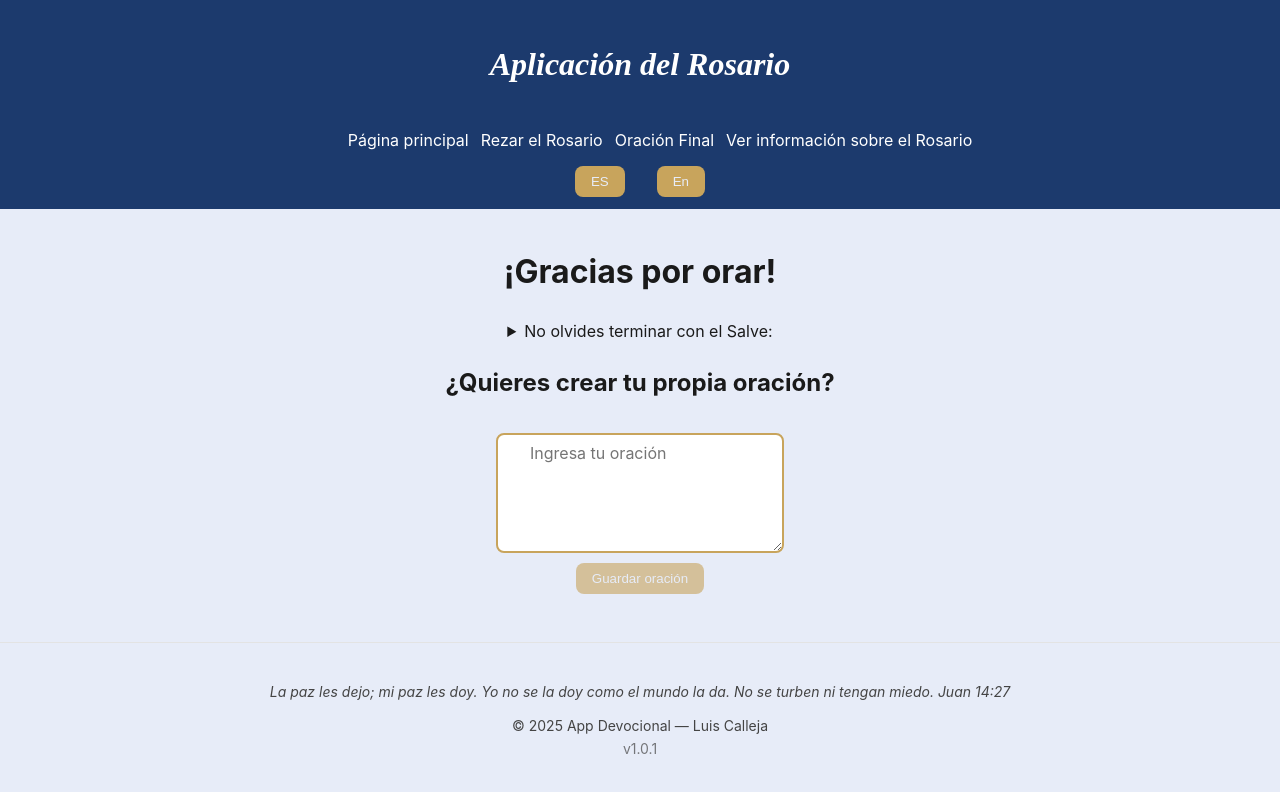
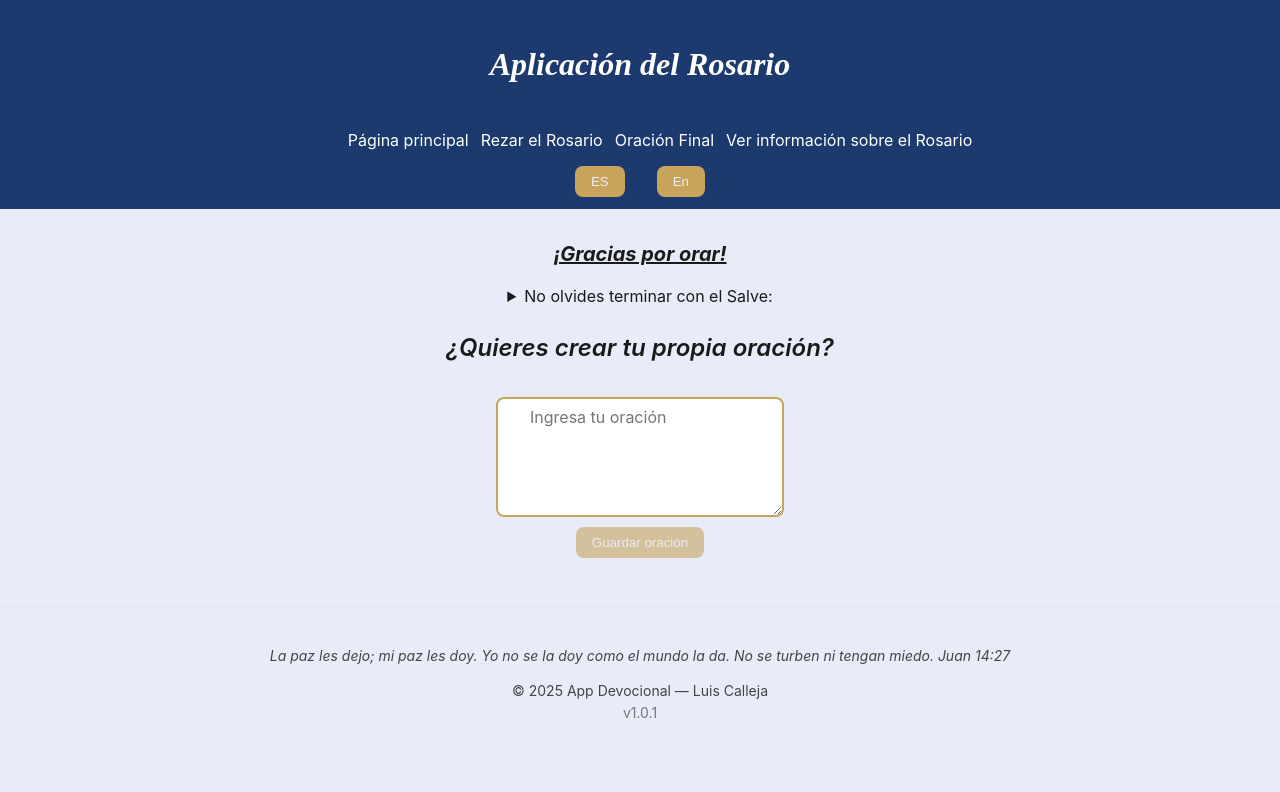
Before and after one commit to LuisDev912/Rosary-guide, a React (Vite) app: page /Rosary/end in a window 1280 px wide. Shown: the top 792 px of the page. Built offline with nearby package versions, Linux system fonts and the light colour scheme.

Commit message:
"feat: improve UI - Add flex styles with a gap to the links in the home page. - Add .title and .subtitle class names in some <h1> and <h2> texts for some pages."

```diff
--- a/src/pages/HomePage.jsx
+++ b/src/pages/HomePage.jsx
@@ -6,19 +6,19 @@ export default function HomePage() {
 
     return (
         <main>
-            <h1>{t("home.title")}</h1>
-            <h2>{t("home.subtitle")}</h2>
+            <h1 className="title">{t("home.title")}</h1>
+            <h2 className="subtitle">{t("home.subtitle")}</h2>
             <p>{t("overview.intro")}</p>
 
+            <div className="navigationLinks" style={{display: 'flex', gap: '15px'}}>
                 <NavLink to="/Rosary" className="start-link">
                     {t("home.startButton")}
                 </NavLink>
 
-            <span style={{ margin: '10px' }}></span> {/* this is temporal*/}
-
                 <NavLink to="/info" className="info-link">
                     {t("home.infoButton")}
                 </NavLink>
+            </div>
         </main>
     );
 }
--- a/src/pages/RosaryEnd.jsx
+++ b/src/pages/RosaryEnd.jsx
@@ -2,7 +2,7 @@ import { useTranslation } from "react-i18next";
 import { Activity, useState } from "react";
 import Styles from '../styles/page-styles/EndPage.module.css'
 
-/*
+/**
 * ./src/pages/RosaryEnd.jsx
 * This is a page where the user goes when he or she
 * completes the Rosary. Here, the user can write a
@@ -26,7 +26,7 @@ function RosaryEnd() {
     }
     return (
         <main className="RosaryEnd-main">
-            <h1>{t("end.title")}</h1>
+            <h1 className="title">{t("end.title")}</h1>
 
             <section className="prayer-reminder">
                 <details className={Styles.reminder}>
@@ -37,7 +37,7 @@ function RosaryEnd() {
             </section>
 
             <section className={Styles.customPrayer}>
-                <h2>{t("end.prayerQuestion")}</h2>
+                <h2 className="subtitle">{t("end.prayerQuestion")}</h2>
 
                 <form onSubmit={handleSubmit}>
                     <textarea
--- a/src/pages/RosaryInfoPage.jsx
+++ b/src/pages/RosaryInfoPage.jsx
@@ -1,7 +1,7 @@
 import { useTranslation } from "react-i18next"
 import { useNavigate } from "react-router";
+import {HomeIcon} from '../assets/icons/HomeIcon.jsx'
 import Styles from '../styles/page-styles/InfoPage.module.css'
-import {HomeIcon} from '../assets/icons/HomeIcon.jsx'
 
 export default function RosaryInfoPage() {
     const { t } = useTranslation();
```
Lines whose indentation alone changed are shown as unchanged.
